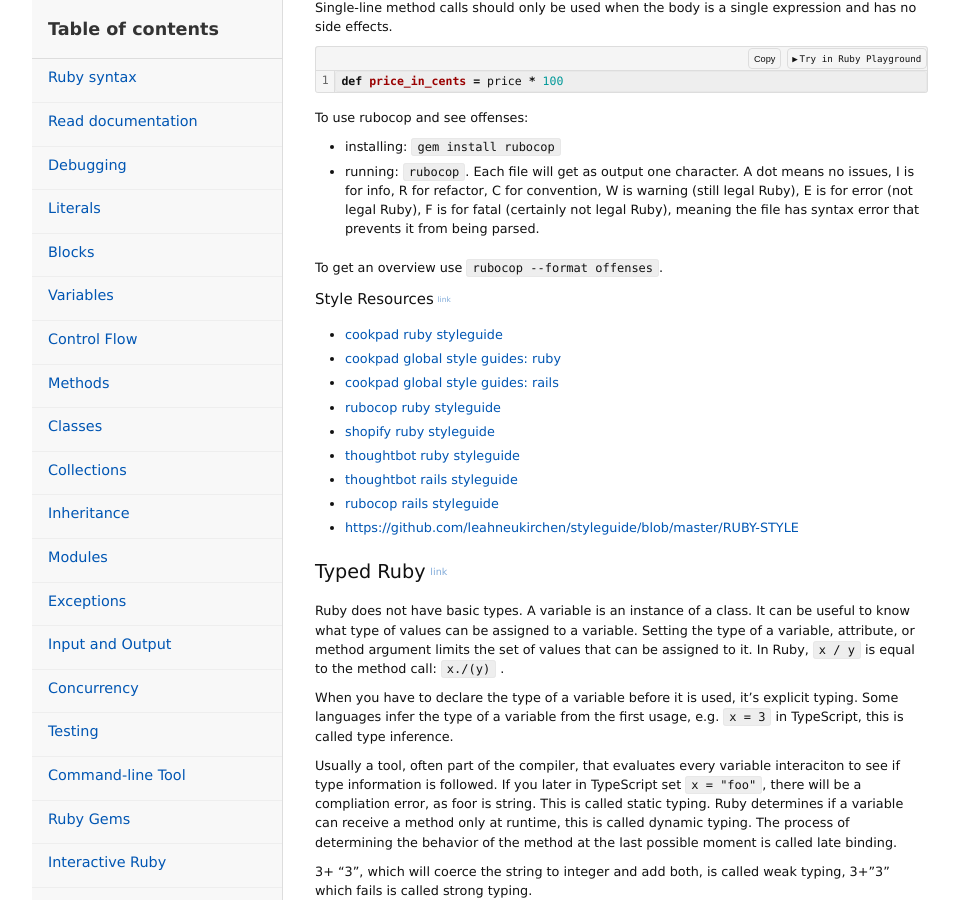
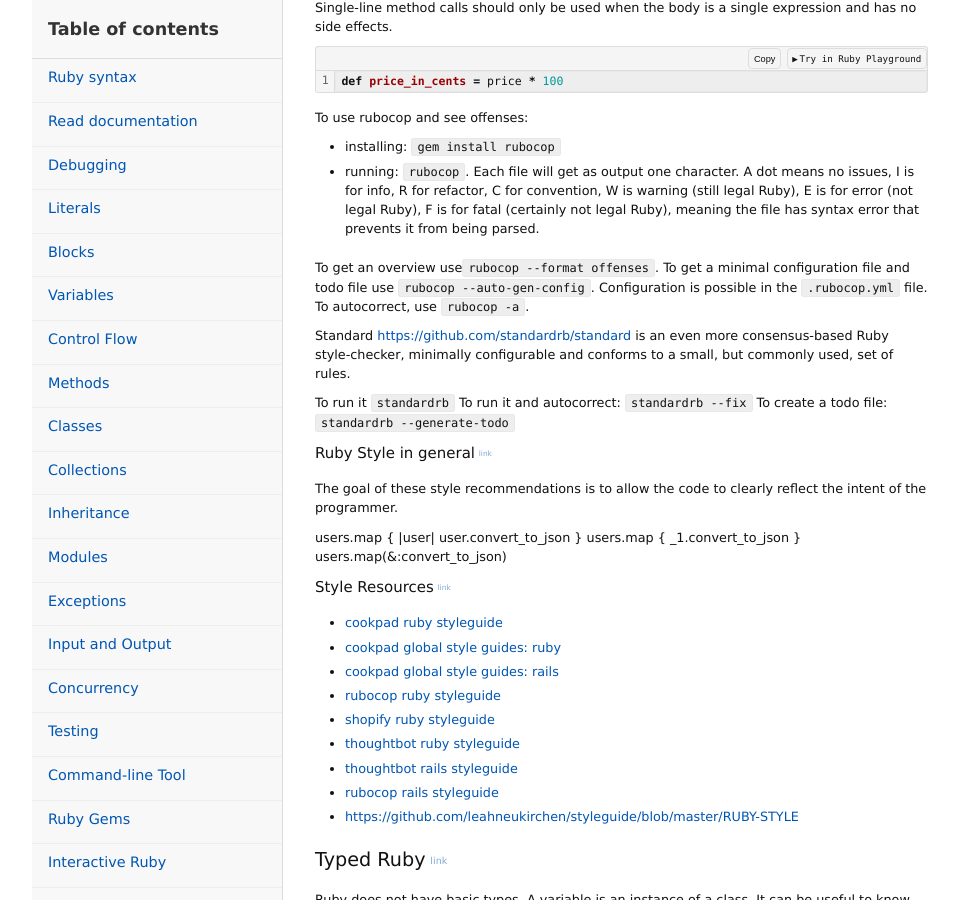
Before and after one commit to roberthopman/roberthopman.github.io, a Jekyll site: the page built from ruby-syntax.md, in a window 1280 px wide and 900 px high, scrolled down 48958 px. Shown: the whole window, without its empty margins (160-1119 px from the left). Built offline with Jekyll 4.4.1, drawn with Linux system fonts in a browser that asks for light colours; comment, search, counter and statistics services are not loaded.

Commit message:
Add rubocop docs

```diff
--- a/ruby-syntax.md
+++ b/ruby-syntax.md
@@ -2588,7 +2588,24 @@ To use rubocop and see offenses:
 - installing: `gem install rubocop`
 - running: `rubocop`. Each file will get as output one character. A dot means no issues, I is for info, R for refactor, C for convention, W is warning (still legal Ruby), E is for error (not legal Ruby), F is for fatal (certainly not legal Ruby), meaning the file has syntax error that prevents it from being parsed.
 
-To get an overview use `rubocop --format offenses`.
+To get an overview use`rubocop --format offenses`.
+To get a minimal configuration file and todo file use `rubocop --auto-gen-config`.
+Configuration is possible in the `.rubocop.yml` file.
+To autocorrect, use `rubocop -a`.
+
+Standard [https://github.com/standardrb/standard](https://github.com/standardrb/standard) is an even more consensus-based Ruby style-checker, minimally configurable and conforms to a small, but commonly used, set of rules.
+
+To run it `standardrb`
+To run it and autocorrect: `standardrb --fix`
+To create a todo file: `standardrb --generate-todo`
+
+### Ruby Style in general
+
+The goal of these style recommendations is to allow the code to clearly reflect the intent of the programmer.
+
+users.map { |user| user.convert_to_json }
+users.map { _1.convert_to_json }
+users.map(&:convert_to_json)
 
 
 
```
